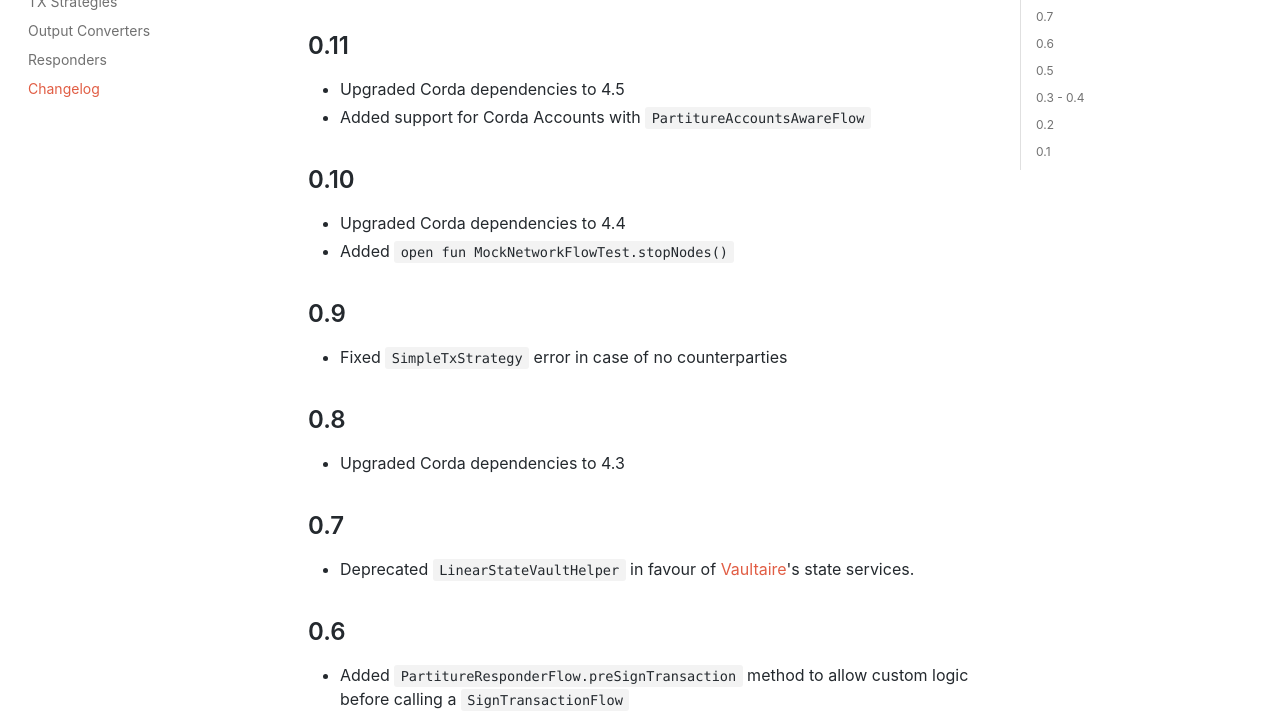
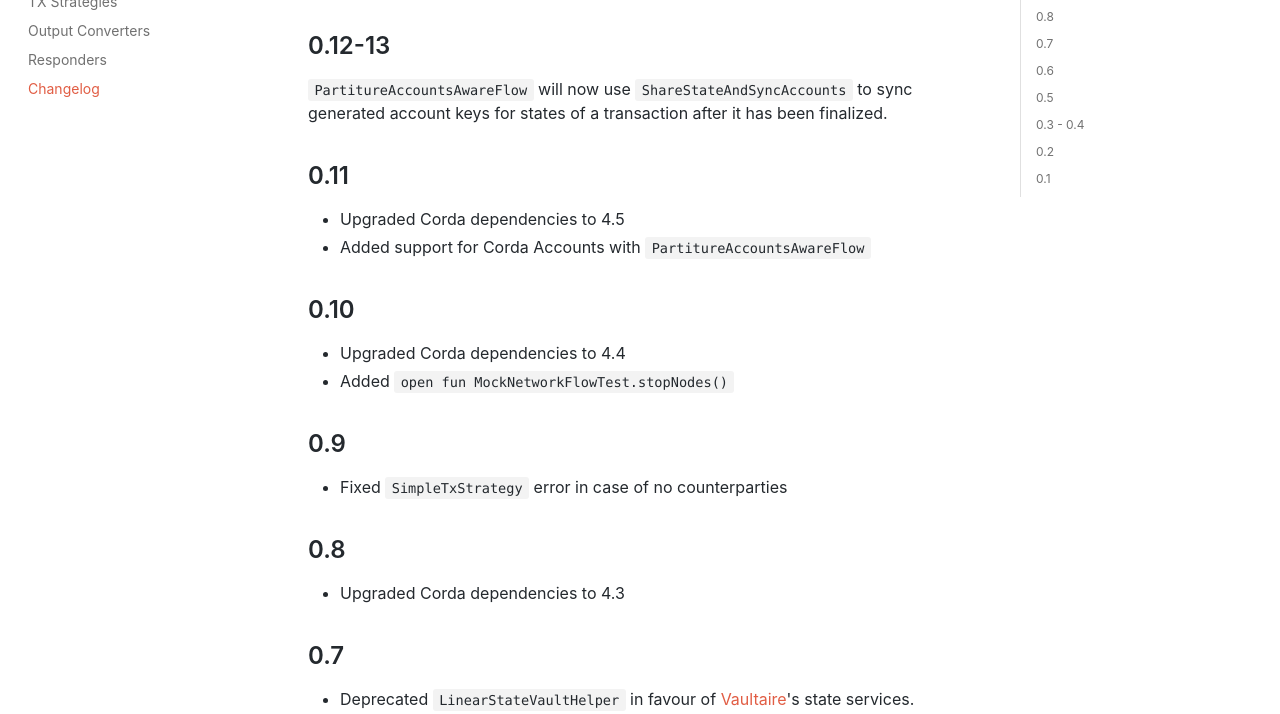
Before and after one commit to manosbatsis/partiture, a plain HTML site: page docs/changelog.html in a window 1280 px wide. Shown: the part 199-913 px from the top of the page. Drawn offline with nearby package versions, Linux system fonts and the light colour scheme; a script that the page names is missing.

Commit message:
Deploy website
Deploy website version based on ca10c37dc251d4f630461cf80a1211b3f7d517c7

```diff
--- a/docs/changelog.html
+++ b/docs/changelog.html
@@ -1,4 +1,4 @@
-<!DOCTYPE html><html lang="en"><head><meta charSet="utf-8"/><meta http-equiv="X-UA-Compatible" content="IE=edge"/><title>Changelog · Partiture</title><meta name="viewport" content="width=device-width"/><meta name="generator" content="Docusaurus"/><meta name="description" content="The following sections describe major changes per version and can be helpful with version upgrades."/><meta name="docsearch:language" content="en"/><meta property="og:title" content="Changelog · Partiture"/><meta property="og:type" content="website"/><meta property="og:url" content="https://manosbatsis.github.io/partiture/"/><meta property="og:description" content="The following sections describe major changes per version and can be helpful with version upgrades."/><meta property="og:image" content="https://manosbatsis.github.io/partiture/img/poster.png"/><meta name="twitter:card" content="summary"/><meta name="twitter:image" content="https://manosbatsis.github.io/partiture/img/poster.png"/><link rel="shortcut icon" href="/partiture/img/favicon.png"/><link rel="stylesheet" href="//cdnjs.cloudflare.com/ajax/libs/highlight.js/9.12.0/styles/default.min.css"/><script async="" src="https://www.googletagmanager.com/gtag/js?id=UA-131279953-1"></script><script>
+<!DOCTYPE html><html lang="en"><head><meta charSet="utf-8"/><meta http-equiv="X-UA-Compatible" content="IE=edge"/><title>Changelog · Partiture</title><meta name="viewport" content="width=device-width"/><meta name="generator" content="Docusaurus"/><meta name="description" content="The following sections describe major changes per version and "/><meta name="docsearch:language" content="en"/><meta property="og:title" content="Changelog · Partiture"/><meta property="og:type" content="website"/><meta property="og:url" content="https://manosbatsis.github.io/partiture/"/><meta property="og:description" content="The following sections describe major changes per version and "/><meta property="og:image" content="https://manosbatsis.github.io/partiture/img/poster.png"/><meta name="twitter:card" content="summary"/><meta name="twitter:image" content="https://manosbatsis.github.io/partiture/img/poster.png"/><link rel="shortcut icon" href="/partiture/img/favicon.png"/><link rel="stylesheet" href="//cdnjs.cloudflare.com/ajax/libs/highlight.js/9.12.0/styles/default.min.css"/><script async="" src="https://www.googletagmanager.com/gtag/js?id=UA-131279953-1"></script><script>
               window.dataLayer = window.dataLayer || [];
               function gtag(){dataLayer.push(arguments); }
               gtag('js', new Date());
@@ -65,7 +65,12 @@
                 };
               }
             });
-        </script></nav></div><div class="container mainContainer"><div class="wrapper"><div class="post"><header class="postHeader"><h1 class="postHeaderTitle">Changelog</h1></header><article><div><span><p>The following sections describe major changes per version and can be helpful with version upgrades.</p>
+        </script></nav></div><div class="container mainContainer"><div class="wrapper"><div class="post"><header class="postHeader"><h1 class="postHeaderTitle">Changelog</h1></header><article><div><span><p>The following sections describe major changes per version and
+can be helpful with version upgrades.</p>
+<h2><a class="anchor" aria-hidden="true" id="012-13"></a><a href="#012-13" aria-hidden="true" class="hash-link"><svg class="hash-link-icon" aria-hidden="true" height="16" version="1.1" viewBox="0 0 16 16" width="16"><path fill-rule="evenodd" d="M4 9h1v1H4c-1.5 0-3-1.69-3-3.5S2.55 3 4 3h4c1.45 0 3 1.69 3 3.5 0 1.41-.91 2.72-2 3.25V8.59c.58-.45 1-1.27 1-2.09C10 5.22 8.98 4 8 4H4c-.98 0-2 1.22-2 2.5S3 9 4 9zm9-3h-1v1h1c1 0 2 1.22 2 2.5S13.98 12 13 12H9c-.98 0-2-1.22-2-2.5 0-.83.42-1.64 1-2.09V6.25c-1.09.53-2 1.84-2 3.25C6 11.31 7.55 13 9 13h4c1.45 0 3-1.69 3-3.5S14.5 6 13 6z"></path></svg></a>0.12-13</h2>
+<p><code>PartitureAccountsAwareFlow</code> will now use <code>ShareStateAndSyncAccounts</code>
+to sync generated account keys for states of a transaction after it
+has been finalized.</p>
 <h2><a class="anchor" aria-hidden="true" id="011"></a><a href="#011" aria-hidden="true" class="hash-link"><svg class="hash-link-icon" aria-hidden="true" height="16" version="1.1" viewBox="0 0 16 16" width="16"><path fill-rule="evenodd" d="M4 9h1v1H4c-1.5 0-3-1.69-3-3.5S2.55 3 4 3h4c1.45 0 3 1.69 3 3.5 0 1.41-.91 2.72-2 3.25V8.59c.58-.45 1-1.27 1-2.09C10 5.22 8.98 4 8 4H4c-.98 0-2 1.22-2 2.5S3 9 4 9zm9-3h-1v1h1c1 0 2 1.22 2 2.5S13.98 12 13 12H9c-.98 0-2-1.22-2-2.5 0-.83.42-1.64 1-2.09V6.25c-1.09.53-2 1.84-2 3.25C6 11.31 7.55 13 9 13h4c1.45 0 3-1.69 3-3.5S14.5 6 13 6z"></path></svg></a>0.11</h2>
 <ul>
 <li>Upgraded Corda dependencies to 4.5</li>
@@ -114,4 +119,4 @@ calling a <code>SignTransactionFlow</code></li>
 <ul>
 <li>Initial release</li>
 </ul>
-</span></div></article></div><div class="docs-prevnext"><a class="docs-prev button" href="/partiture/docs/responders"><span class="arrow-prev">← </span><span>Responders</span></a></div></div></div><nav class="onPageNav"><ul class="toc-headings"><li><a href="#011">0.11</a></li><li><a href="#010">0.10</a></li><li><a href="#09">0.9</a></li><li><a href="#08">0.8</a></li><li><a href="#07">0.7</a></li><li><a href="#06">0.6</a></li><li><a href="#05">0.5</a></li><li><a href="#03-04">0.3 - 0.4</a></li><li><a href="#02">0.2</a></li><li><a href="#01">0.1</a></li></ul></nav></div><footer class="nav-footer" id="footer"><section class="copyright"><a href="http://manosbatsis.github.io/">Copyright © 2020 Manos Batsis</a>.<span> Got a remote contract? Contact me by<a href="mailto:manosbatsis@gmail.com?subject=Remote Contract"> email</a> or<a href="https://www.linkedin.com/in/manosbatsis"> linkedin</a></span></section></footer></div></body></html>
+</span></div></article></div><div class="docs-prevnext"><a class="docs-prev button" href="/partiture/docs/responders"><span class="arrow-prev">← </span><span>Responders</span></a></div></div></div><nav class="onPageNav"><ul class="toc-headings"><li><a href="#012-13">0.12-13</a></li><li><a href="#011">0.11</a></li><li><a href="#010">0.10</a></li><li><a href="#09">0.9</a></li><li><a href="#08">0.8</a></li><li><a href="#07">0.7</a></li><li><a href="#06">0.6</a></li><li><a href="#05">0.5</a></li><li><a href="#03-04">0.3 - 0.4</a></li><li><a href="#02">0.2</a></li><li><a href="#01">0.1</a></li></ul></nav></div><footer class="nav-footer" id="footer"><section class="copyright"><a href="http://manosbatsis.github.io/">Copyright © 2020 Manos Batsis</a>.<span> Got a remote contract? Contact me by<a href="mailto:manosbatsis@gmail.com?subject=Remote Contract"> email</a> or<a href="https://www.linkedin.com/in/manosbatsis"> linkedin</a></span></section></footer></div></body></html>
```
Also changed, not shown: docs/changelog/index.html (+8 -3 lines).
